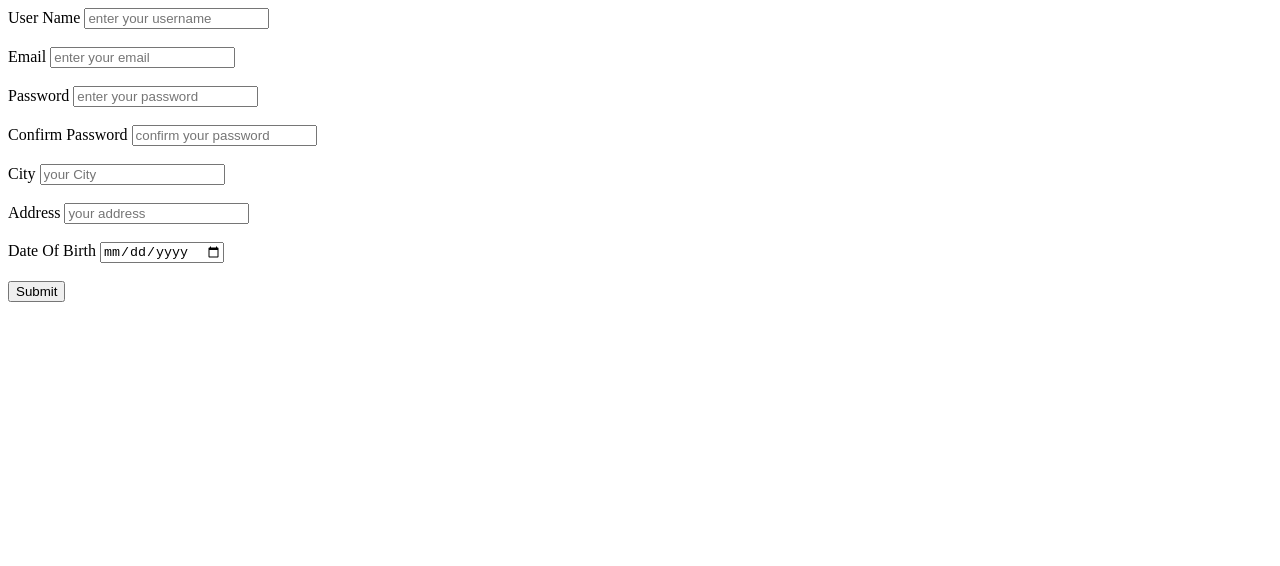
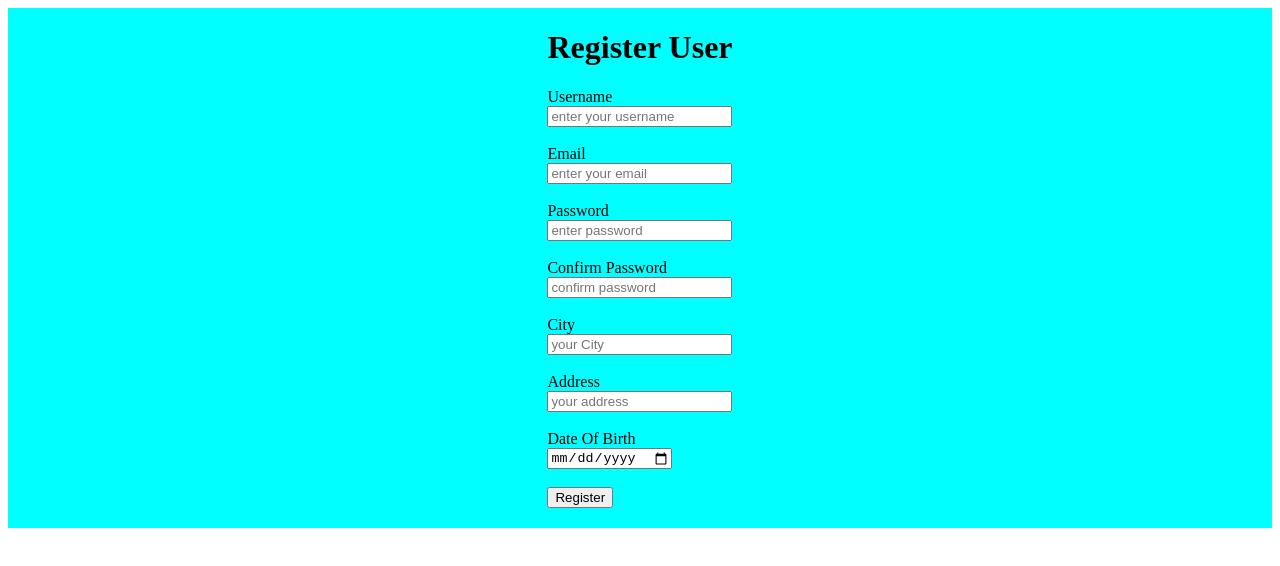
Before and after one commit to profissional-coder/Rentello-website, a React (Create React App) app in the folder front-end/: page / in a window 1280 px wide. Shown: the top 566 px of the page. Built offline with nearby package versions, Linux system fonts and the light colour scheme; the HTML template or start-up script is replaced by a standard one.

Commit message:
updating registration form

```diff
--- a/front-end/src/App.css
+++ b/front-end/src/App.css
@@ -0,0 +1,9 @@
+.Register-container {
+  background-color: aqua;
+  /* padding-left: 20px;
+  padding-bottom: 10px; */
+  display: flex;
+  align-items: center;
+  justify-content: center;
+  padding-bottom: 20px;
+}
--- a/front-end/src/components/Register.js
+++ b/front-end/src/components/Register.js
@@ -1,50 +1,114 @@
-import React, { Component } from "react";
+import React, { useState } from "react";
 
-class Register extends Component {
-  render() {
+const Register = () => {
+  const [values, setValues] = useState({
+    username: "",
+    email: "",
+    password: "",
+    password2: "",
+    city: "",
+    address: "",
+    DOB: "",
+  });
+
+  const handleChange = (e) => {
+    setValues({
+      ...values,
+      [e.target.name]: e.target.value,
+    });
+  };
+
   return (
+    <div className="Register-container">
+      <form>
+        <h1>Register User</h1>
         <div>
-        <form onSubmit={this.handleSubmit} className="submit-form">
-          <div>
-            <label>User Name </label>
-            <input type="text" placeholder="enter your username"></input>
+          <label>Username </label>
+          <br />
+          <input
+            type="text"
+            name="username"
+            placeholder="enter your username"
+            value={values.username}
+            onChange={handleChange}
+          ></input>
         </div>
-          <br></br>
+        <br />
         <div>
           <label>Email </label>
-            <input type="email" placeholder="enter your email"></input>
+          <br />
+          <input
+            type="email"
+            name="email"
+            placeholder="enter your email"
+            value={values.email}
+            onChange={handleChange}
+          ></input>
         </div>
-          <br></br>
+        <br />
         <div>
           <label>Password </label>
-            <input type="password" placeholder="enter your password"></input>
+          <br />
+          <input
+            type="password"
+            name="password"
+            placeholder="enter password"
+            value={values.password}
+            onChange={handleChange}
+          ></input>
         </div>
-          <br></br>
+        <br />
         <div>
           <label>Confirm Password </label>
-            <input type="password" placeholder="confirm your password"></input>
+          <br />
+          <input
+            type="password"
+            name="password2"
+            placeholder="confirm password"
+            value={values.password2}
+            onChange={handleChange}
+          ></input>
         </div>
-          <br></br>
+        <br />
         <div>
           <label>City </label>
-            <input type="text" placeholder="your City"></input>
+          <br />
+          <input
+            type="text"
+            name="city"
+            placeholder="your City"
+            value={values.city}
+            onChange={handleChange}
+          ></input>
         </div>
-          <br></br>
+        <br />
         <div>
           <label>Address </label>
-            <input type="text" placeholder="your address"></input>
+          <br />
+          <input
+            type="text"
+            name="address"
+            placeholder="your address"
+            value={values.address}
+            onChange={handleChange}
+          ></input>
         </div>
-          <br></br>
+        <br />
         <div>
           <label>Date Of Birth </label>
-            <input type="date"></input>
+          <br />
+          <input
+            type="date"
+            name="DOB"
+            value={values.password}
+            onChange={handleChange}
+          ></input>
         </div>
-          <br></br>
-          <button type="submit">Submit</button>
+        <br />
+        <button type="submit">Register</button>
       </form>
     </div>
   );
-  }
-}
+};
 
 export default Register;
```
Lines whose indentation alone changed are shown as unchanged.
